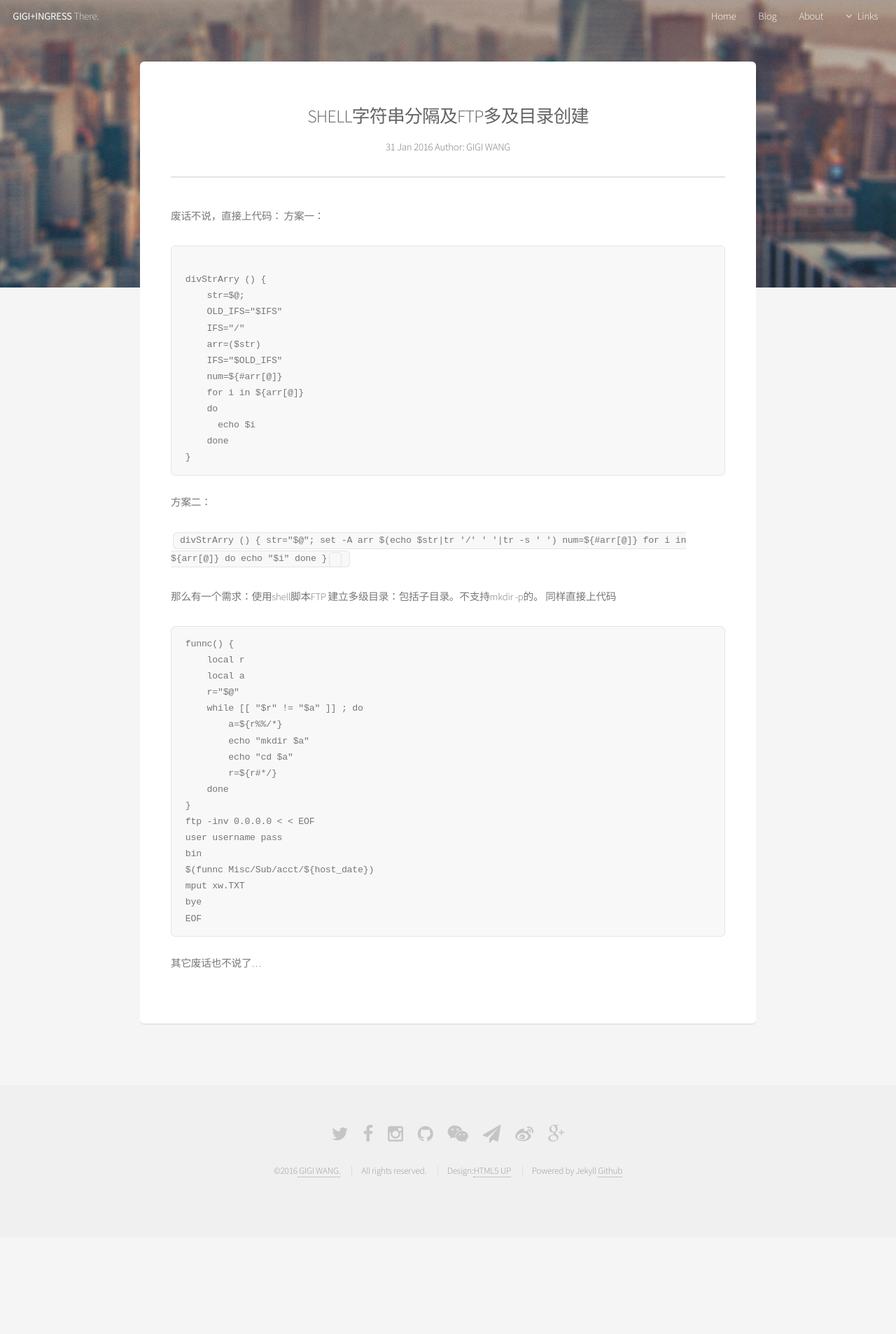
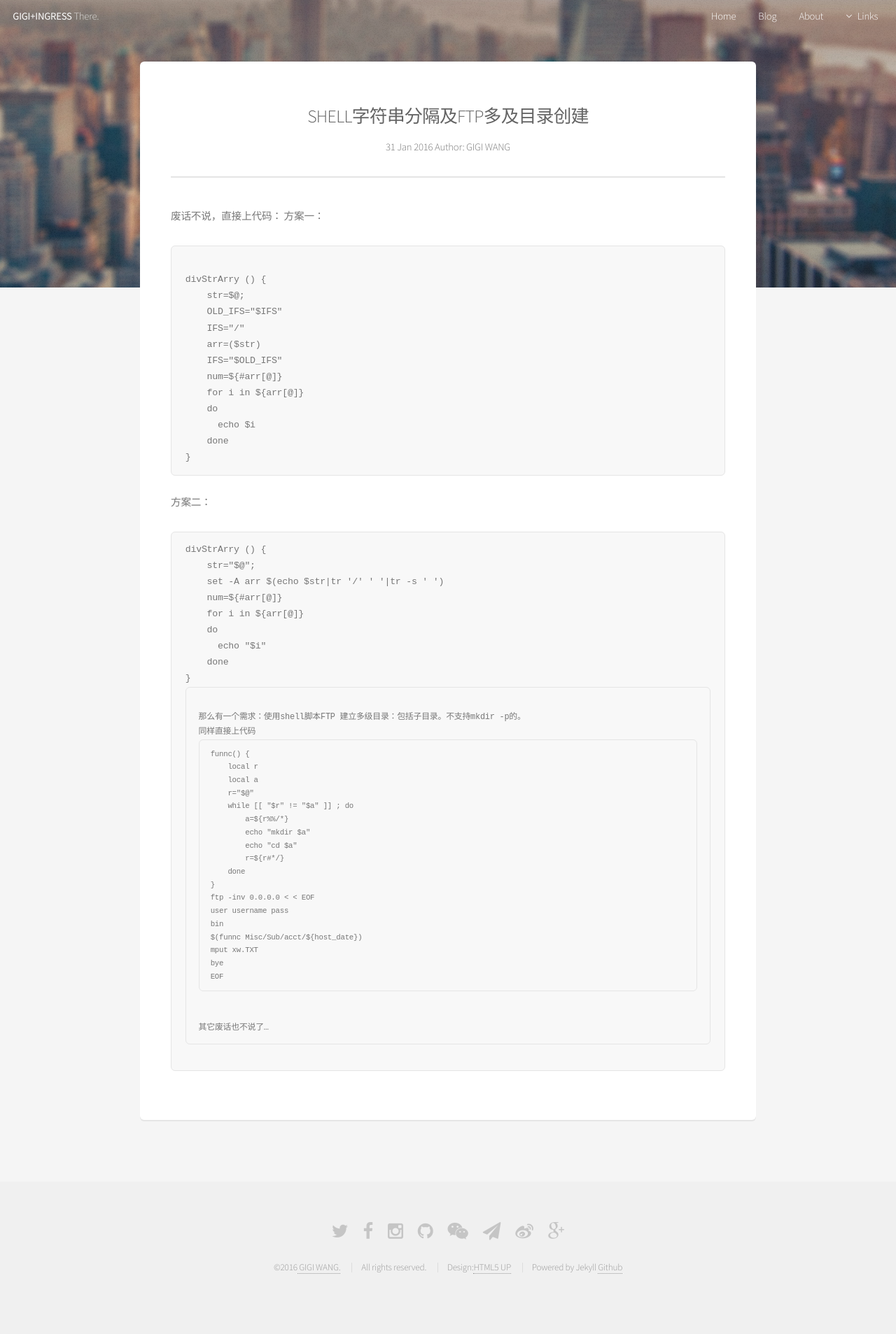
Before and after one commit to iocoo/iocoo.github.io, a Jekyll site: the page built from _posts/2016-02-01-convert-string-to-array-in-shell.md, in a window 1280 px wide. Shown: the whole page at 70% size. Built offline with Jekyll 4.4.1, drawn with Linux system fonts in a browser that asks for light colours; comment, search, counter and statistics services are not loaded; before the commit the page ends 1768 px from its top, so only the background shows below that.

Commit message:
add post

```diff
--- a/_posts/2016-02-01-convert-string-to-array-in-shell.md
+++ b/_posts/2016-02-01-convert-string-to-array-in-shell.md
@@ -25,7 +25,7 @@ divStrArry () {
 </pre>
 方案二：
 
-<code>
+<pre>
 divStrArry () {
     str="$@";
     set -A arr $(echo $str|tr '/' ' '|tr -s ' ')
@@ -35,7 +35,7 @@ divStrArry () {
       echo "$i"
     done
 }
-<code>
+<pre>
 
 那么有一个需求：使用shell脚本FTP 建立多级目录：包括子目录。不支持mkdir -p的。
 同样直接上代码
```
